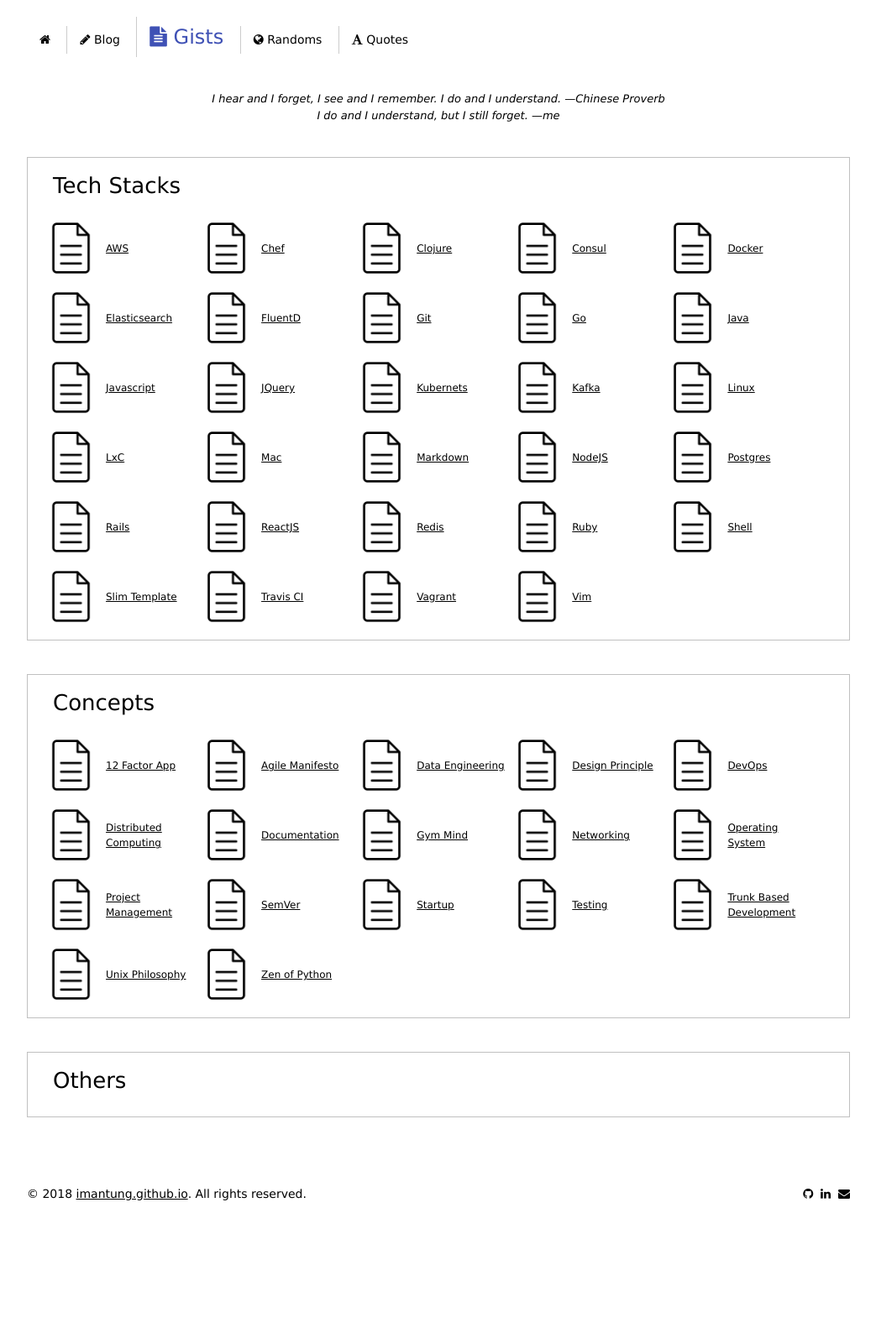
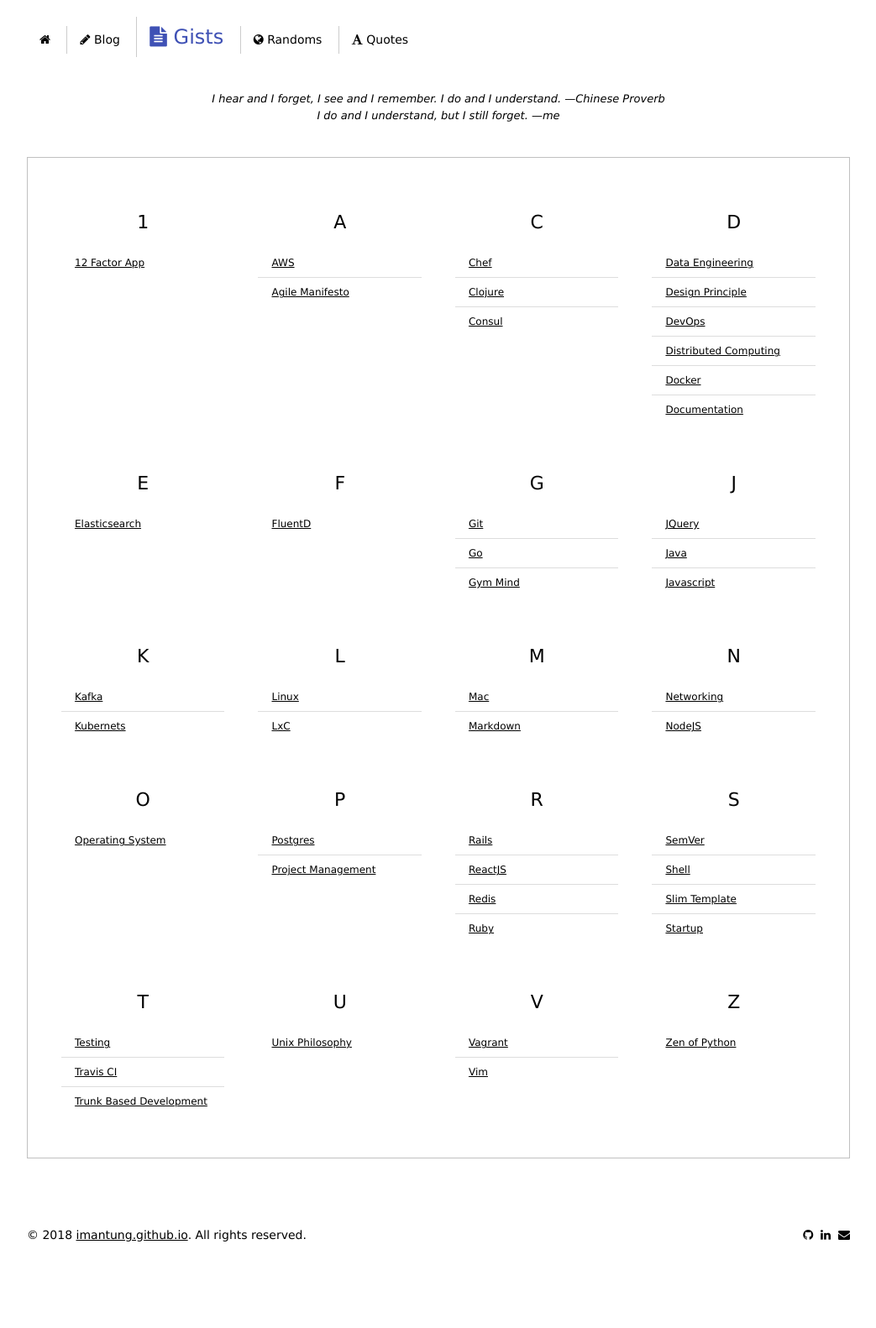
Before and after one commit to imantung/imantung.github.io, a Jekyll site: the page built from gists.html, in a window 1280 px wide. Shown: the whole page at 84% size, without its empty margins (118-1161 px from the left). Built offline with Jekyll 4.4.1, drawn with Linux system fonts in a browser that asks for light colours; nearby versions of some CDN libraries; before the commit the page ends 1533 px from its top, so only the background shows below that.

Commit message:
[iman] change gist page group by alphabet

```diff
--- a/gists.html
+++ b/gists.html
@@ -1,15 +1,7 @@
 ---
 layout: default
 title: Gist
-categories: [
-  ['Tech Stacks', 'gist/techstacks'],
-  ['Concepts', 'gist/concepts'],
-  ['Others', 'gist/others']]
 ---
-
-
-
-
 
 <div class="page-info-description">
   I hear and I forget, I see and I remember. I do and I understand. &mdash;Chinese Proverb<br />
@@ -18,19 +10,28 @@
 
 
 <div class="gists-landing">
-  {% for category in page.categories %}
+
   <div class="gist-category">
-    <h3>{{category[0]}} </h3>
-    <div class="gist-list">
-    {% for page in site.pages %}
-      {% if page.path contains category[1] %}
-      <div class="gist-item">
-        <div class="gist-item-icon"><img src="/public/file512.png" alt="" ></div>
-        <div class="gist-item-title"><a href="{{page.url}}">{{page.title}}</a></div>
+
+    <div class="gist-list w3-row">
+      <div>
+        <ul>
+      {% assign tmp = "" %}
+      {% assign sortedPages = site.pages | where_exp: "page", "page.layout == 'gist'" |  sort: 'title' %}
+      {% for page in sortedPages %}
+        {% assign firstLetter = page.title | slice: 0 | upcase %}
+        {% if firstLetter != tmp %}
+        </ul>
       </div>
-      {% endif %}
-    {% endfor %}
+      <div style="padding: 0 20px 30px 20px; " class="w3-quarter w3-container">
+        <h4 class="w3-center">{{ firstLetter }}</h4>
+        <ul class="w3-ul w3-hoverable w3-small">
+        {% endif %}
+          <li><a href="{{page.url}}">{{page.title}}</a></li>
+        {% assign tmp = firstLetter %}
+      {% endfor %}
+      </ul>
     </div>
   </div>
-  {% endfor%}
+
 </div>
```
